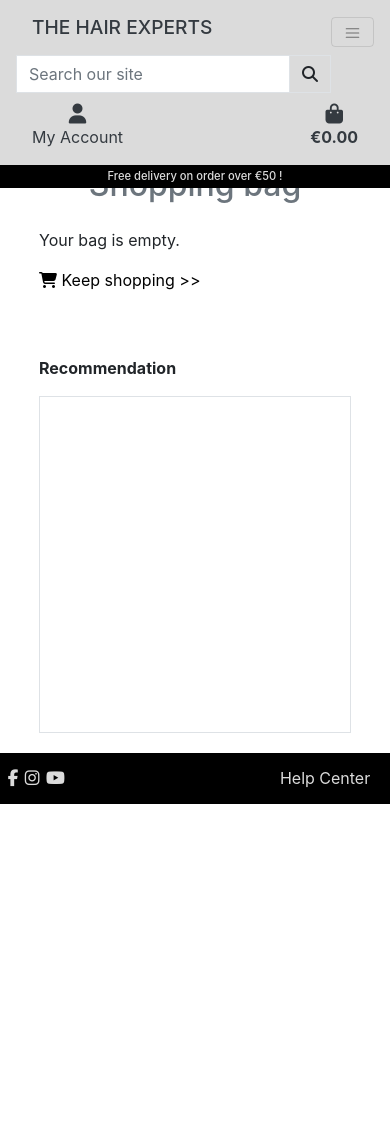
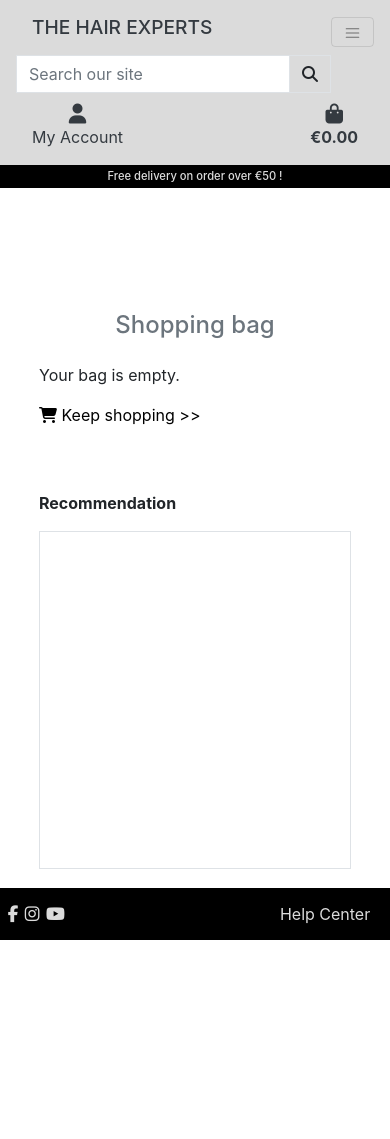
Before and after one commit to Chikayo-k/the-hair-experts, a Django app: page /shopping_bag/ in a window 390 px wide. Before the commit the page ends 804 px from the top, so only its background shows below. Run offline with Django 3.2, Linux system fonts and the light colour scheme; data that the repository does not hold is empty; parts of the project's set-up code (start-up, migrations or seed data) failed here and were passed over; some libraries are stand-ins or nearby versions; some web fonts are replaced.

Commit message:
Fixed responsiveness of shopping bag page

```diff
--- a/shopping_bag/static/shopping_bag/css/shopping_bag.css
+++ b/shopping_bag/static/shopping_bag/css/shopping_bag.css
@@ -83,6 +83,13 @@
 
 /*------------------- Media query-------------------*/
 
+@media (max-width: 740px){
+  .shopping-bag{
+    margin-top: 35vh;
+  }
+}
+
+
 @media (max-width: 650px) {
     .table-pic-w{
         width: 100%;
@@ -123,6 +130,10 @@
         text-align: left !important;
     }
 
+    .shoppingbag-title{
+        font-size: 1.5rem;
+    }
+
 
 
 }
```
